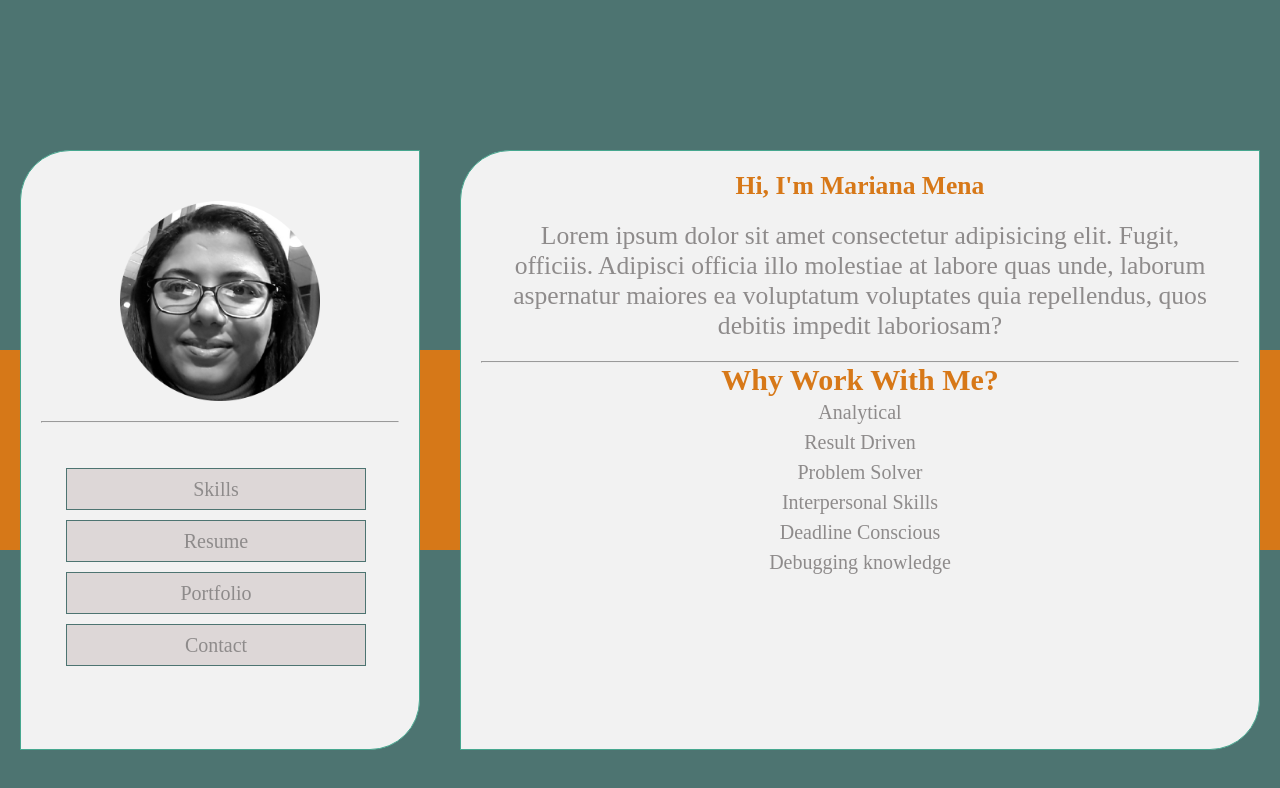
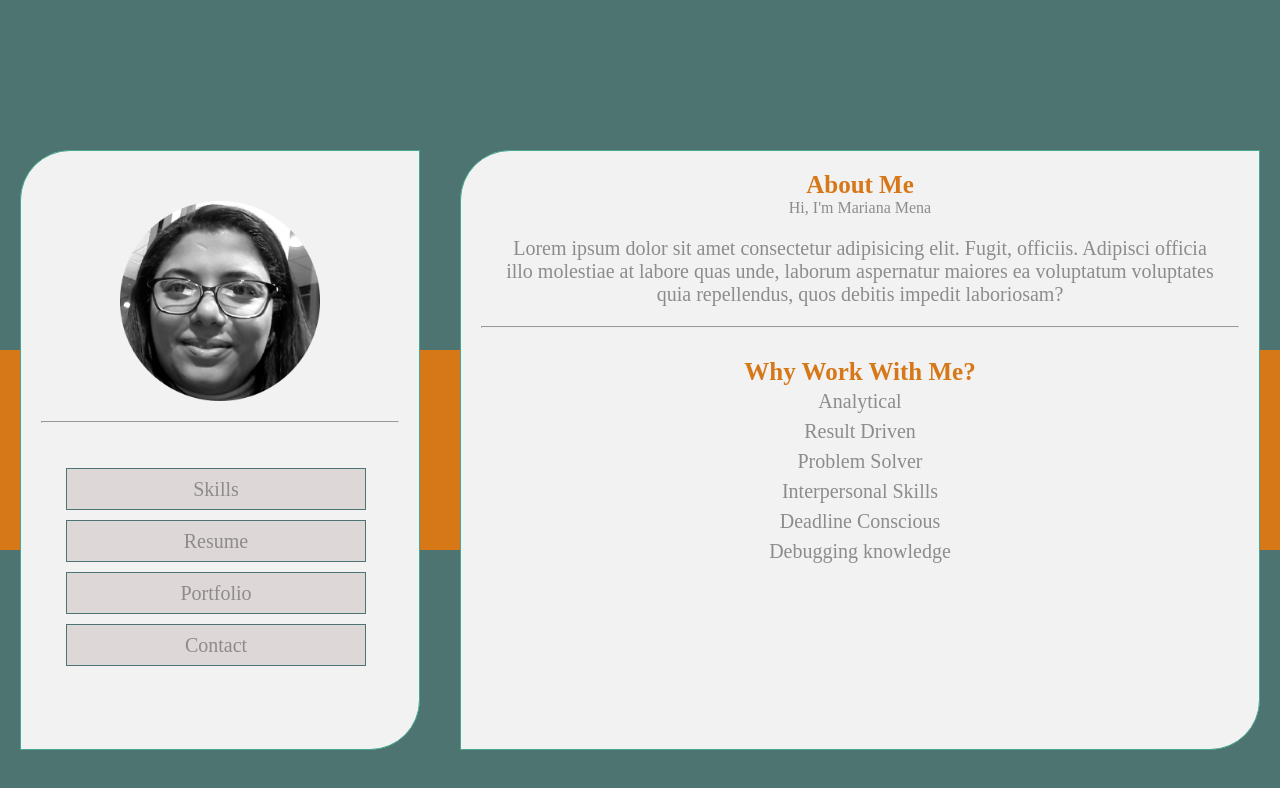
Before and after one commit to Mary-Mena21/Meet_Our_Team, a plain HTML site: page About_Mariana/index.html in a window 1280 px wide. Drawn offline with Linux system fonts and the light colour scheme; files that its build step writes are made by us from their sources; files whose address does not match are found by name.

Commit message:
modified index.css index.html

```diff
--- a/About_Mariana/index.css
+++ b/About_Mariana/index.css
@@ -91,19 +91,20 @@ img {
 }
 h1 {
   font-family: "Palanquin", "Allura";
-  font-size: 2vw;
+  font-size: 25px;
   text-align: center;
   color: #d77818;
 }
 h2 {
+  margin-top: 30px;
   font-family: "Palanquin", "Allura";
-  font-size: 30px;
+  font-size: 25px;
   text-align: center;
   color: #d77818;
 }
 
 .greeting {
   padding: 20px;
-  font-size: 2vw;
+  font-size: 20px;
 
 }
--- a/About_Mariana/index.html
+++ b/About_Mariana/index.html
@@ -25,7 +25,7 @@
       </section>
       <section class="aboutMe aboutMe_2">
         <!-- <div class="container">About Me</div> -->
-        <h1>Hi, I'm Mariana Mena</h1>
+        <h1 class="header">About Me</h1>Hi, I'm Mariana Mena</h1>
         <p class="greeting">
           Lorem ipsum dolor sit amet consectetur adipisicing elit. Fugit,
           officiis. Adipisci officia illo molestiae at labore quas unde, laborum
```
